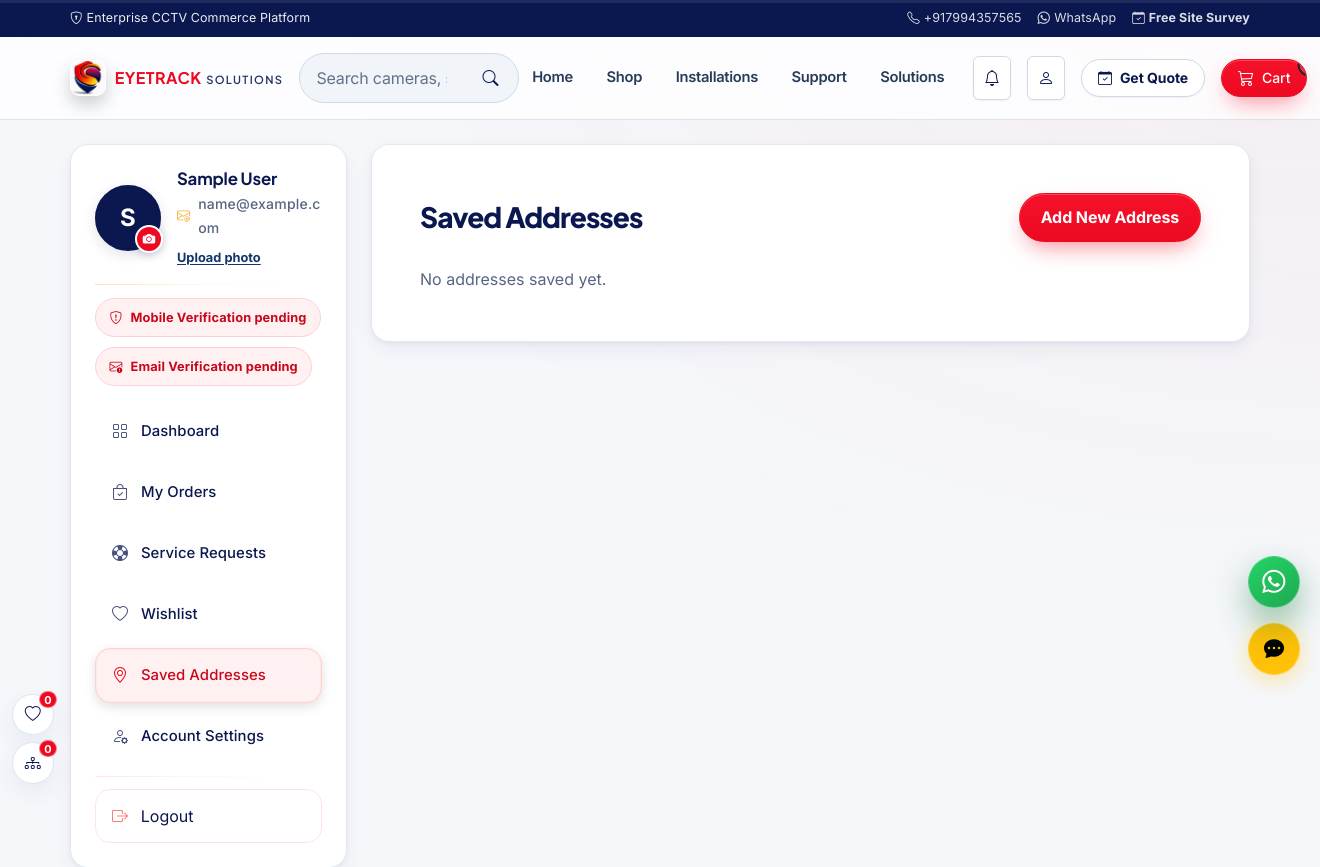
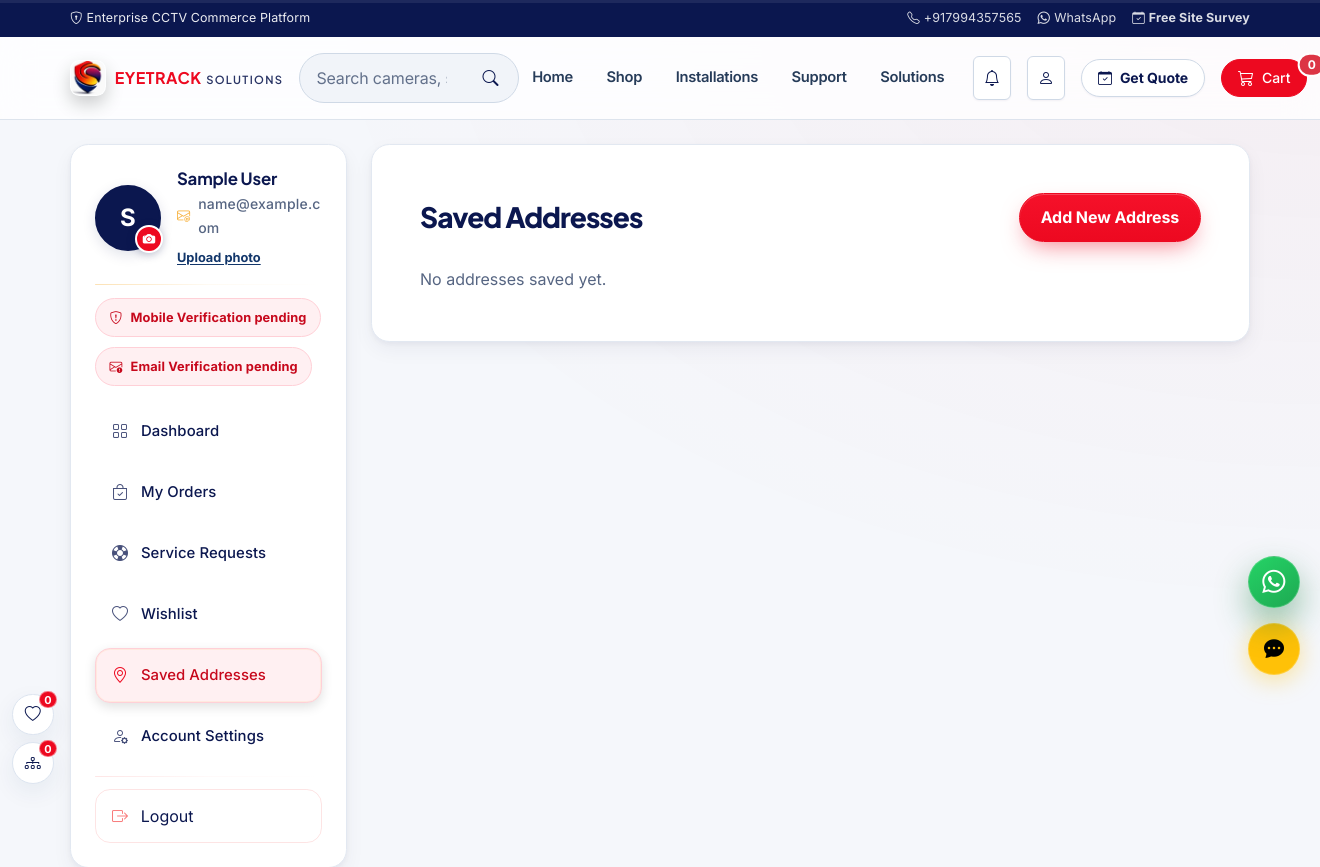
Before and after one commit to brandlumeo/EyeTrack_SecureStore, a Django app: page /accounts/addresses/ in a window 1320 px wide. Shown: the top 867 px of the page. Run offline with Django 5.2, Linux system fonts and the light colour scheme; the visitor is signed in with stand-in values (Sample User, id 1); data comes from the database, SQL or seed files in the repository; data that the repository does not hold is empty; parts of the project's set-up code (start-up, migrations or seed data) failed here and were passed over; some libraries are stand-ins or nearby versions.

Commit message:
Fix navbar Cart button styling and badge border

```diff
--- a/static/css/premium.css
+++ b/static/css/premium.css
@@ -150,6 +150,26 @@ body.p-ui :is(.btn-premium-cta, .btn-primary-cta, .btn-accent):hover {
     transform: translateY(-2px); box-shadow: 0 16px 30px -10px rgba(237, 9, 32, .6), inset 0 1px 0 rgba(255, 255, 255, .22) !important;
 }
 body.p-ui :is(.btn-premium-cta, .btn-primary-cta, .btn-accent):hover::after { transform: translateX(120%); }
+
+/* Keep the navbar Cart pill clean and its count badge fully visible. */
+body.p-ui .header-shell .cart-btn {
+    overflow: visible;
+    background: #ed0920 !important;
+    border-color: #ed0920 !important;
+    text-decoration: none;
+    box-shadow: none !important;
+}
+body.p-ui .header-shell .cart-btn::before,
+body.p-ui .header-shell .cart-btn::after { content: none; }
+body.p-ui .header-shell .cart-btn:hover {
+    background: #c7081c !important;
+    border-color: #c7081c !important;
+    transform: none;
+}
+body.p-ui .header-shell .cart-btn:focus-visible {
+    outline: 2px solid #0b174f;
+    outline-offset: 3px;
+}
 
 body.p-ui :is(.btn-outline-light, .btn-outline-secondary, .btn-ghost) {
     background: #fff !important; border: 1px solid var(--p-line-strong) !important; color: var(--p-ink) !important;
--- a/templates/base.html
+++ b/templates/base.html
@@ -790,7 +790,7 @@
     <link href="{% static 'css/theme-red-navy.css' %}?v=16" rel="stylesheet">
     <link href="{% static 'css/hero.css' %}?v=22" rel="stylesheet">
     {# Premium UI layer: scoped to body.p-ui, so a page can opt out via {% block ui_class %} #}
-    <link href="{% static 'css/premium.css' %}?v=5" rel="stylesheet">
+    <link href="{% static 'css/premium.css' %}?v=6" rel="stylesheet">
     {% block page_css %}{% endblock %}
     {% include 'includes/mobile_layout.html' %}
 </head>
@@ -963,7 +963,7 @@
                                 <i class="bi bi-cart3 me-2 fs-6"></i>
                                 <span class="fw-medium">Cart</span>
                                 <span
-                                    class="position-absolute top-0 start-100 translate-middle badge rounded-pill bg-danger border border-2 border-dark"
+                                    class="position-absolute top-0 start-100 translate-middle badge rounded-pill bg-danger border border-2 border-white"
                                     data-cart-count
                                     style="font-size: 0.75rem; transform: translate(-30%, -30%) !important;">
                                     {{ cart_count }}
```
